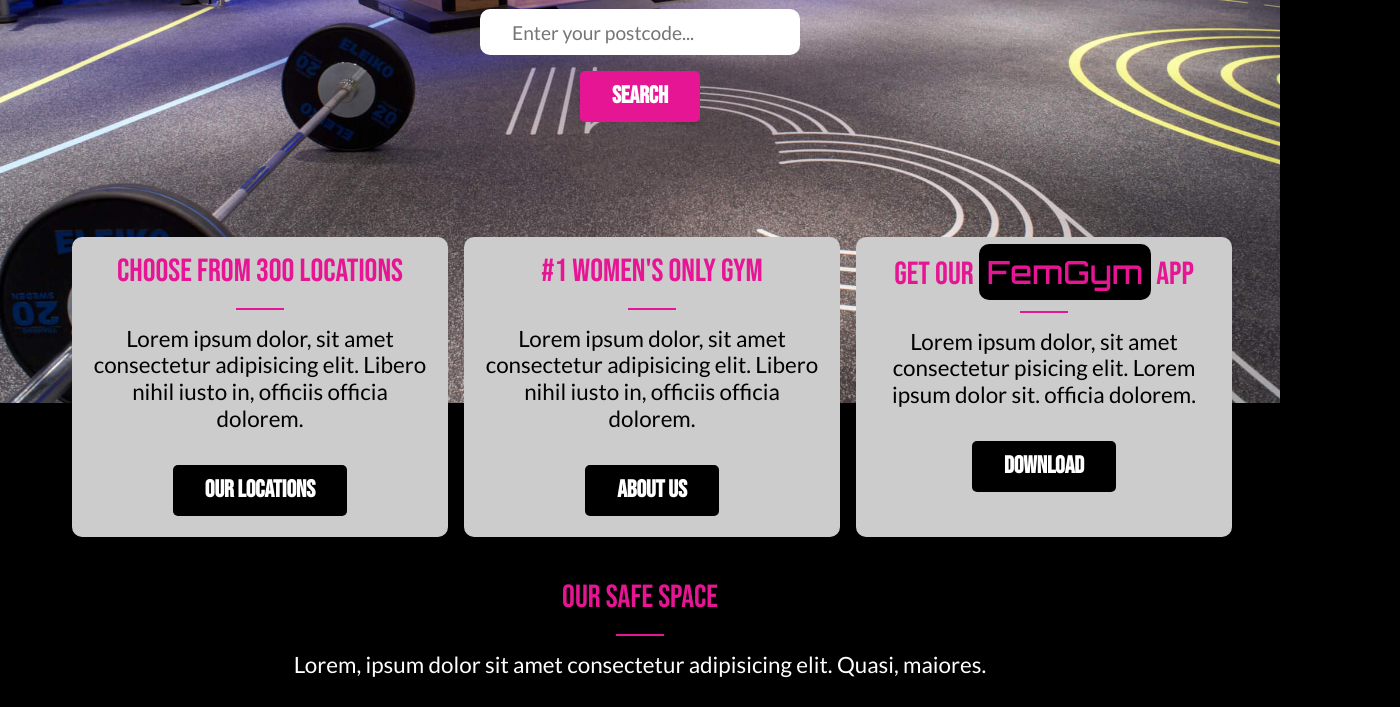
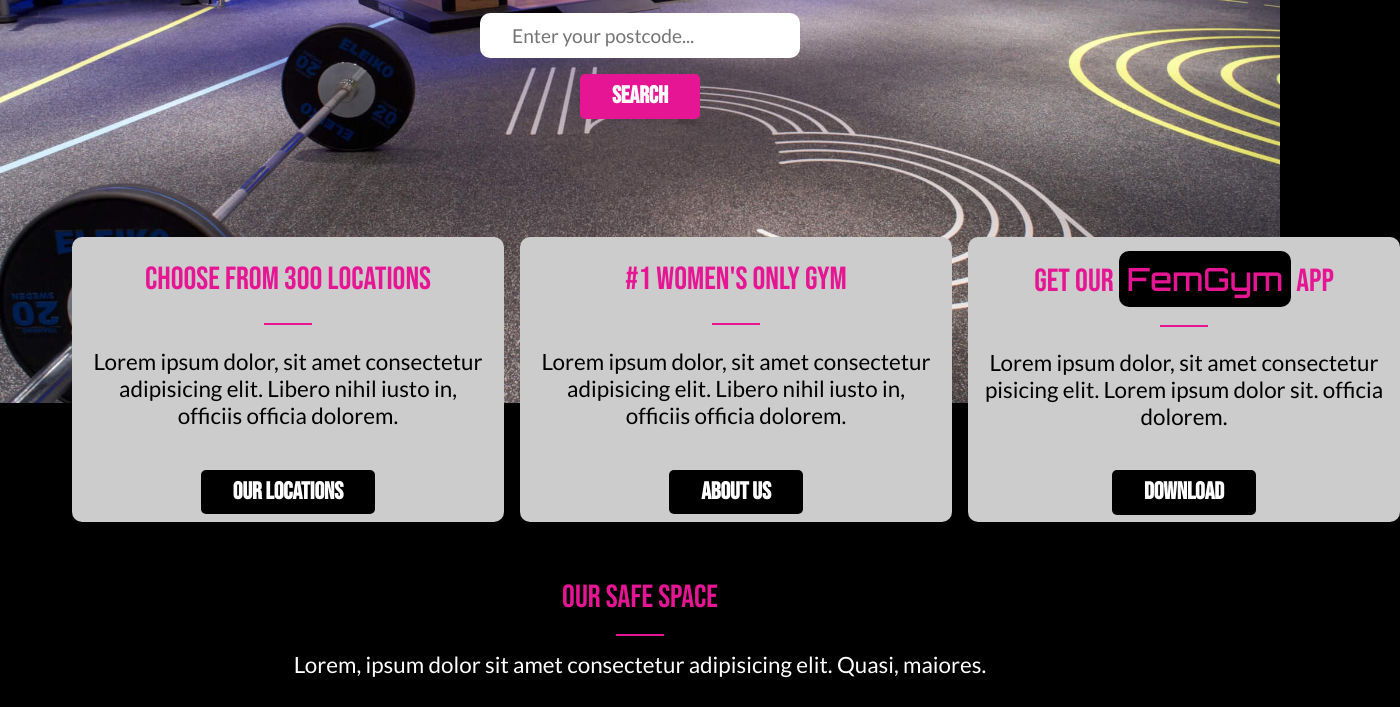
Before and after one commit to neelamkhan123/gym-website, a website built with Parcel: page src/index.html in a window 1280 px wide. Shown: the part 416-1123 px from the top of the page, 1400 px wide, since content can reach past the window. Built offline with nearby package versions, Linux system fonts and the light colour scheme; grey boxes are pictures that could not be loaded.

Commit message:
card modifications

```diff
--- a/src/index.html
+++ b/src/index.html
@@ -15,6 +15,7 @@
       href="https://fonts.googleapis.com/css2?family=Bebas+Neue&family=Lato&family=Orbitron:wght@500&display=swap"
       rel="stylesheet"
     />
+    <link rel="shortcut icon" type="image/png" href="../favicon.png">
   </head>
   <body>
     <header id="header-home">
@@ -48,14 +49,14 @@
             <div class="bottom-line"></div>
             <p class="lead">Lorem ipsum dolor, sit amet consectetur adipisicing elit. Libero nihil iusto in, officiis
               officia dolorem.</p>
-            <a href="#" class="btn btn-dark">Our locations</a>
+            <a href="#" class="btn btn-dark card-btn">Our locations</a>
           </div>
           <div class="card">
             <h2 class="section-title">#1 Women's Only Gym</h2>
             <div class="bottom-line"></div>
             <p class="lead">Lorem ipsum dolor, sit amet consectetur adipisicing elit. Libero nihil iusto in, officiis
               officia dolorem.</p>
-            <a href="#" class="btn btn-dark">About Us</a>
+            <a href="#" class="btn btn-dark card-btn">About Us</a>
           </div>
           <div class="card">
             <h2 class="sub-title">
@@ -65,7 +66,7 @@
             <div class="bottom-line"></div>
             <p class="lead">Lorem ipsum dolor, sit amet consectetur pisicing elit. Lorem ipsum dolor sit.
               officia dolorem.</p>
-              <a href="#" class="btn btn-dark">Download</a>
+              <a href="#" class="btn btn-dark card-btn">Download</a>
           </div>
         </div>
       </div>
--- a/src/scss/_utilities.scss
+++ b/src/scss/_utilities.scss
@@ -138,7 +138,7 @@
 // Buttons
 .btn {
   display: inline-block;
-  padding: 0.7rem 2rem;
+  padding: 0.5rem 2rem;
   text-decoration: none;
   font-weight: bold;
   text-transform: uppercase;
--- a/src/scss/main.scss
+++ b/src/scss/main.scss
@@ -135,18 +135,26 @@ a {
       grid-gap: 1rem;
       height: 300px;
       margin: 0 3rem;
-    }
 
       .card {
+        display: flex;
+        flex-direction: column;
+        justify-content: space-evenly;
+        align-items: center;
         background: $medium-color;
         color: $dark-color;
         border-radius: 10px;
         padding: 0 1rem;
+        height: 285px;
+        width: 400px;
 
-      a:hover {
+        .card-btn {
+          &:hover {
             background-color: $main-color;
             color: $light-color;
             transition: all 0.5s ease-in;
+          }
+        }
       }
     }
   }
```
Also changed, not shown: src/login.html (+1 -0 lines), src/memberships.html (+1 -0 lines), css/main.css, favicon.png (added), 1 other file. Lines whose indentation alone changed are shown as unchanged.
